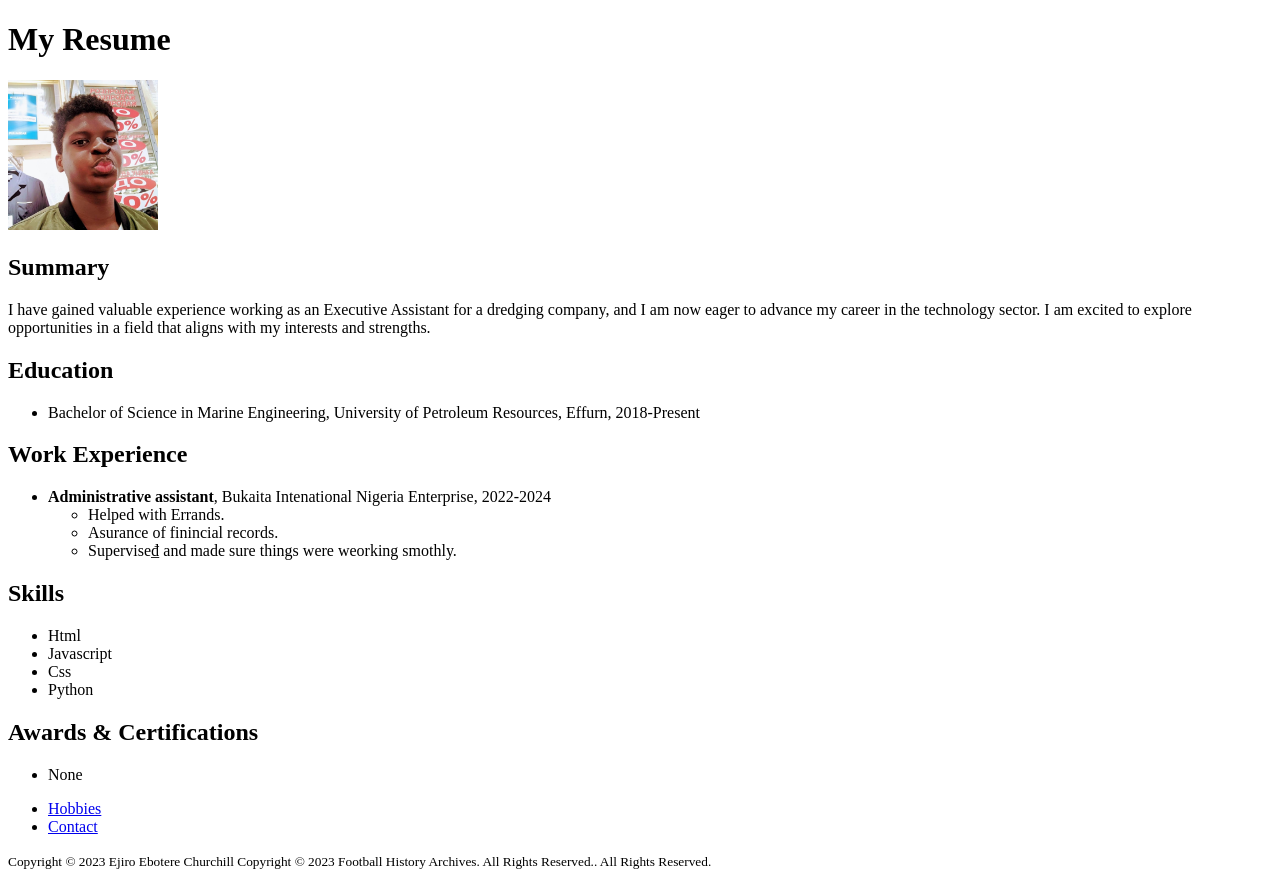
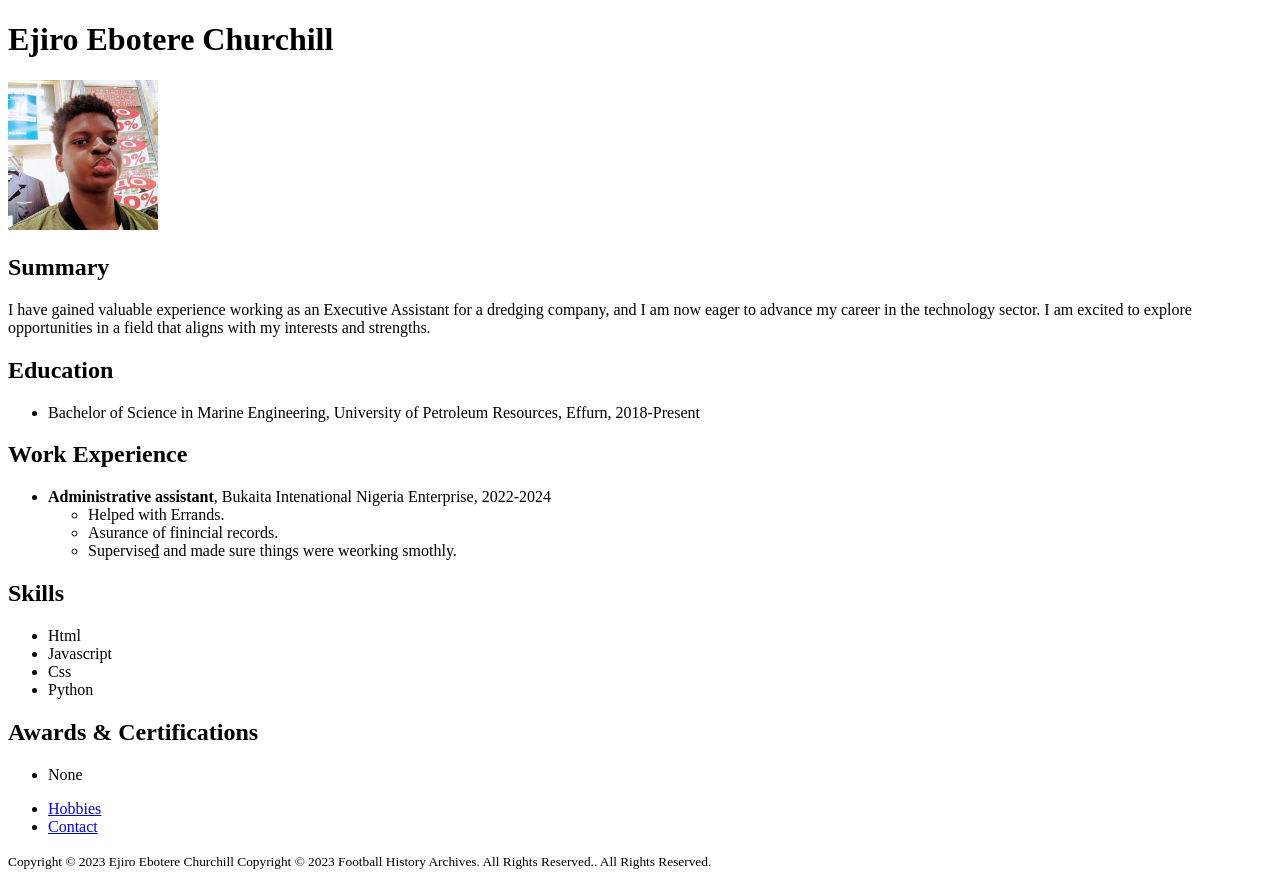
Before and after one commit to ejirochurchill/Capstone1, a plain HTML site: page index.html in a window 1280 px wide. Drawn offline with Linux system fonts and the light colour scheme.

Commit message:
index.html

```diff
--- a/index.html
+++ b/index.html
@@ -7,7 +7,7 @@
 </head>
 <body>
     <header>
-        <h1>My Resume</h1>
+        <h1>Ejiro Ebotere Churchill</h1>
         <img src="/Profile 1.jpg" alt="Profile Photo" style="width:150px;height:150px;">
     </header>
 
```
